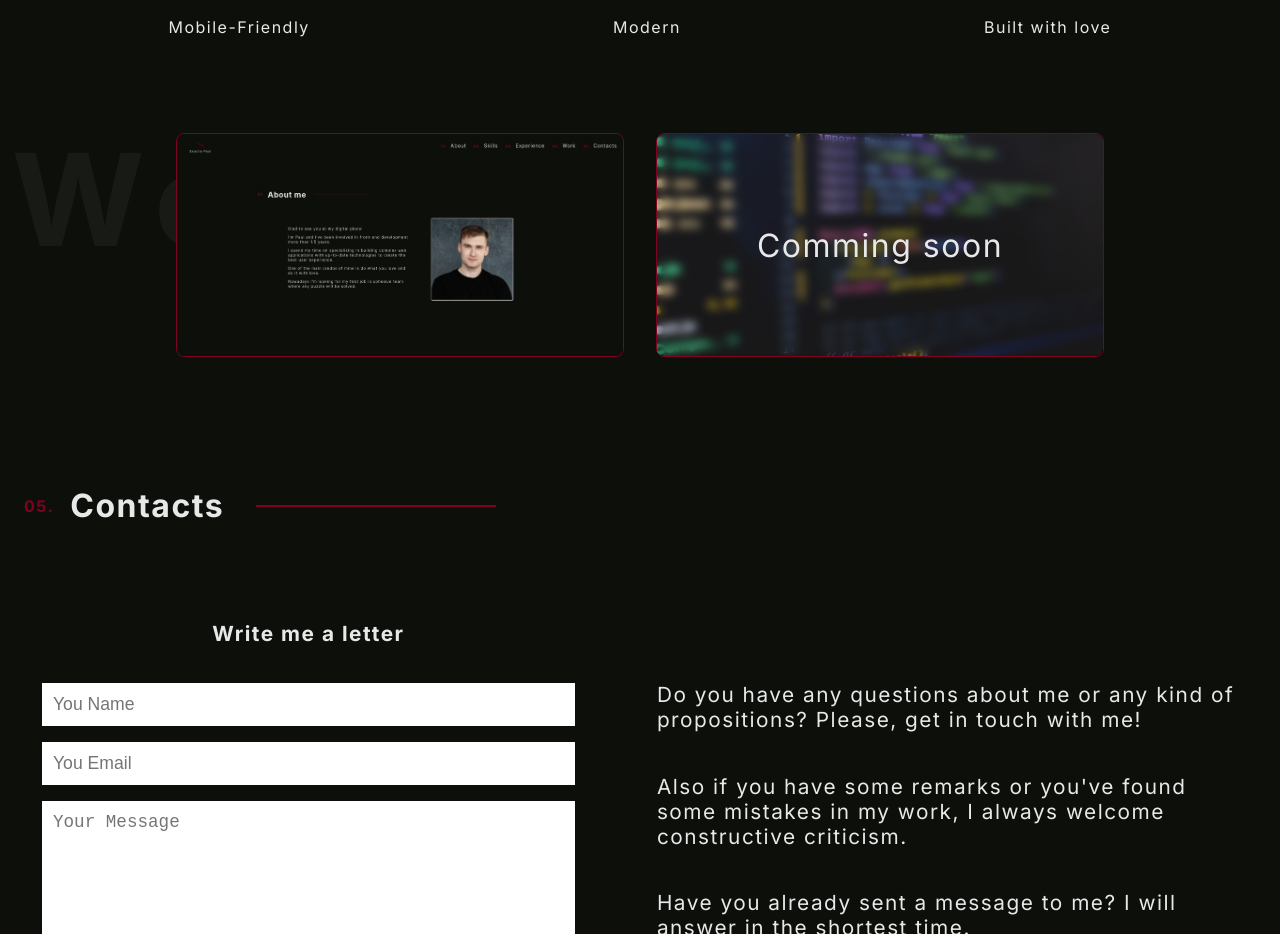
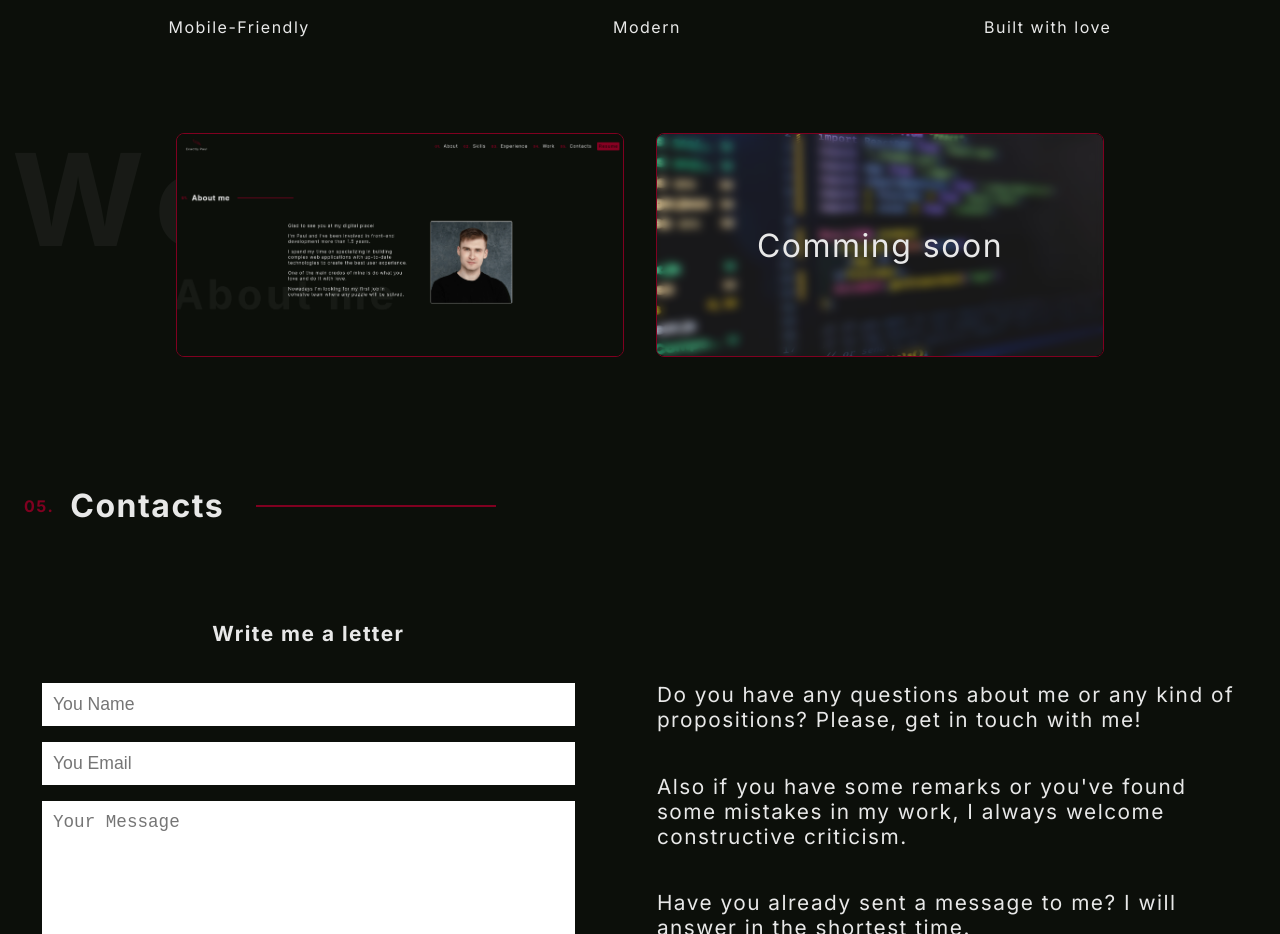
Before and after one commit to PaulusWhite/web-portfolio-app, a Next.js app: page / in a window 1280 px wide. Shown: the part 2862-3796 px from the top of the page. Built offline with nearby package versions, Linux system fonts and the light colour scheme.

Commit message:
feat: update some data and assets

```diff
--- a/src/lib/data.json
+++ b/src/lib/data.json
@@ -245,7 +245,7 @@
     {
       "id": 0,
       "title": "Personal web site",
-      "img": "website.jpg",
+      "img": "website.png",
       "desc": {
         "brief": "My personal web site",
         "common": "This is my personal web site where you can get acquainted with me. Here you will find my CV, resume, contacts, some information about my experience skills. Also don't forget to check out some of my application I've built",
--- a/src/styles/modules/contacts/popupPortal.module.scss
+++ b/src/styles/modules/contacts/popupPortal.module.scss
@@ -45,7 +45,7 @@
     padding: 1rem 0.5rem;
 
     span {
-      font-size: 1.4rem;
+      font-size: 1.2rem;
     }
   }
 }
```
Also changed, not shown: public/projects/website.jpg (deleted), public/projects/website.png (added).
